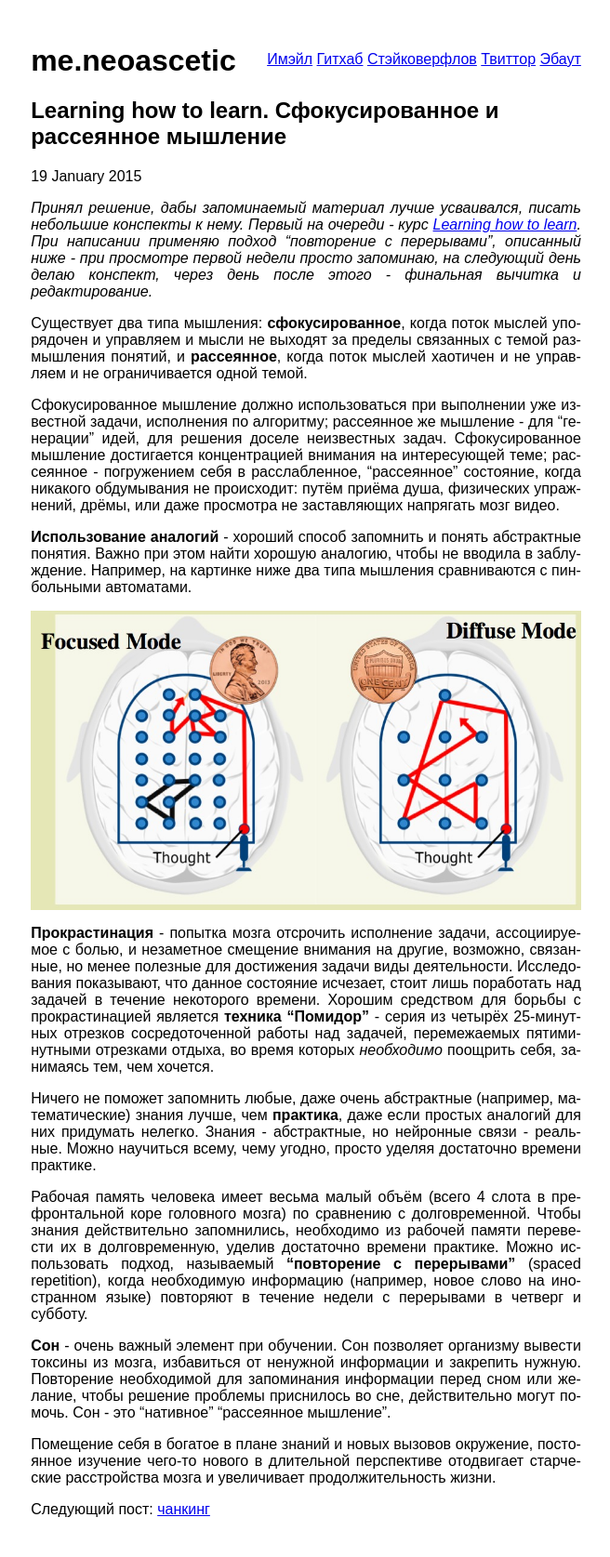
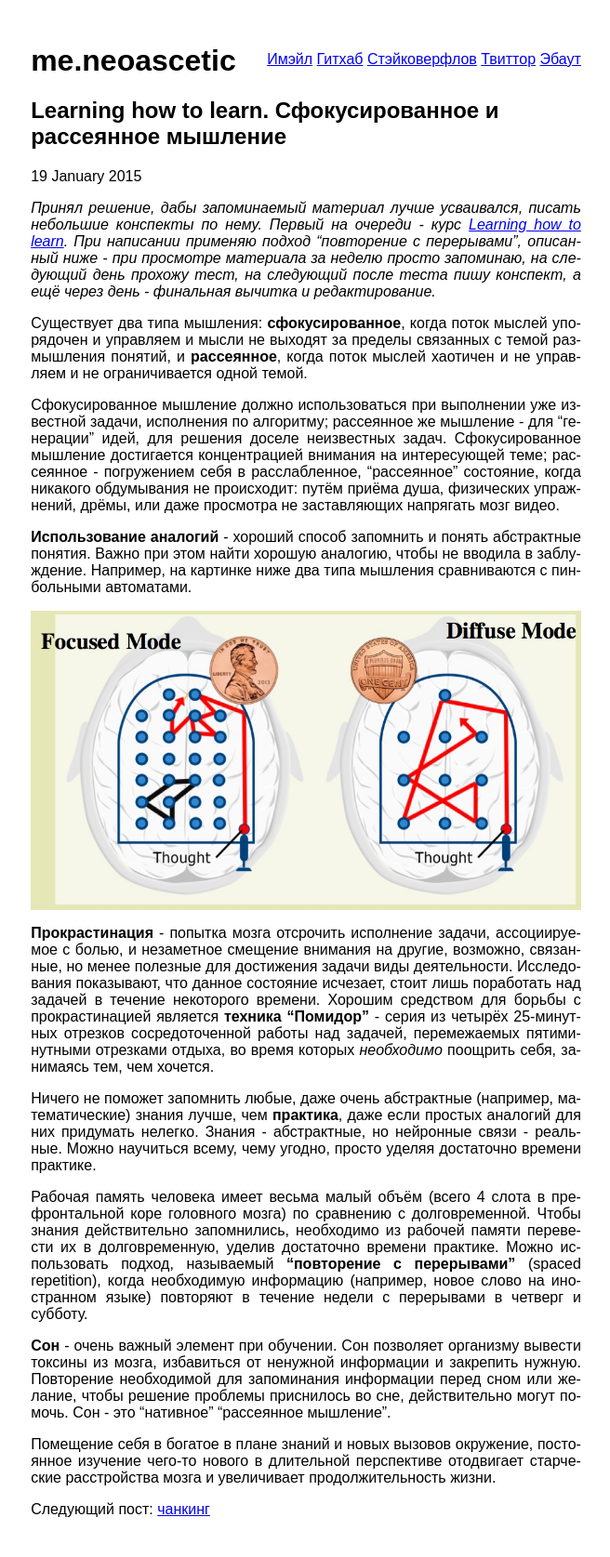
Before and after one commit to hacknug/iguides, a Jekyll site: the page built from _posts/2015-01-19-learning-how-to-learn-focused-vs-diffuse-modes.md, in a window 1280 px wide. Shown: the whole page at 93% size, without its empty margins (311-967 px from the left). Built offline with Jekyll 4.4.1, drawn with Linux system fonts in a browser that asks for light colours; Markdown is read by kramdown in place of the engine named in the settings; comment, search, counter and statistics services are not loaded; a style sheet for code colours, icons or effects is not loaded.

Commit message:
Some fixes in learning how to learn intro

```diff
--- a/_posts/2015-01-19-learning-how-to-learn-focused-vs-diffuse-modes.md
+++ b/_posts/2015-01-19-learning-how-to-learn-focused-vs-diffuse-modes.md
@@ -3,11 +3,11 @@ title: Learning how to learn. Сфокусированное и рассеянн
 ---
 
 *Принял   решение,  дабы   запоминаемый  материал   лучше  усваивался,   писать
-небольшие  конспекты  к  нему.  Первый  на очереди  -  курс  [Learning  how  to
+небольшие  конспекты  по нему.  Первый  на  очереди  -  курс [Learning  how  to
 learn](https://www.coursera.org/course/learning). При написании применяю подход
-"повторение с перерывами", описанный ниже  - при просмотре первой недели просто
-запоминаю, на следующий день делаю конспект, через день после этого - финальная
-вычитка и редактирование.*
+"повторение с перерывами",  описанный ниже - при просмотре  материала за неделю
+просто запоминаю, на следующий день прохожу тест, на следующий после теста пишу
+конспект, а ещё через день - финальная вычитка и редактирование.*
 
 Существует  два   типа  мышления:   **сфокусированное**,  когда   поток  мыслей
 упорядочен  и  управляем и  мысли  не  выходят  за  пределы связанных  с  темой
```
